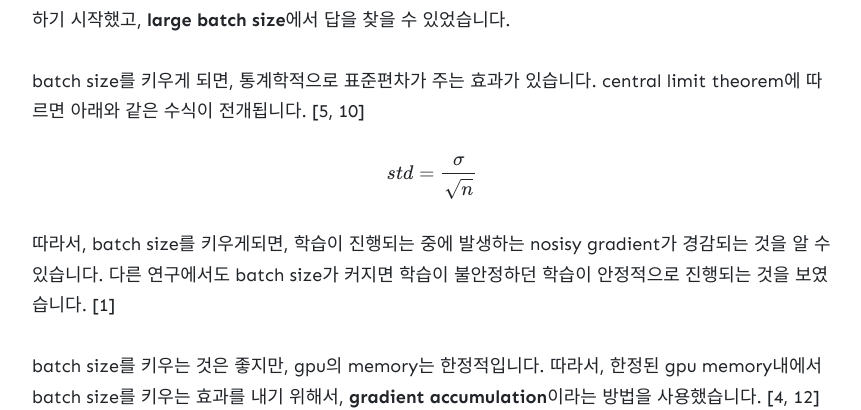
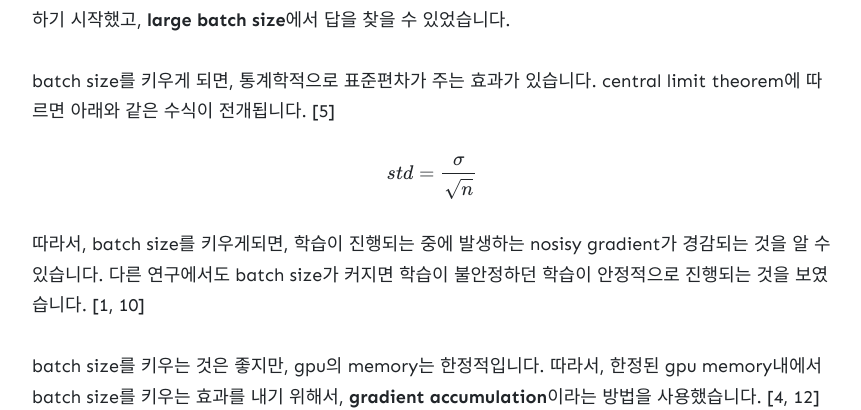
Before and after one commit to wowthemesnet/jekyll-theme-memoirs, a Jekyll site: the page built from _posts/2020-12-29-Gradient-Accumulation.md, in a window 1280 px wide and 900 px high, scrolled down 4225 px. Shown: the part 190-600 px from the top of the window, without its empty margins (208-1069 px from the left). Built offline with Jekyll 4.4.1, drawn with Linux system fonts in a browser that asks for light colours; nearby versions of some CDN libraries; formulas are drawn with MathJax 3; comment, search, counter and statistics services are not loaded; some of the changed text lies outside the part shown.

Commit message:
add review

```diff
--- a/_posts/2020-12-29-Gradient-Accumulation.md
+++ b/_posts/2020-12-29-Gradient-Accumulation.md
@@ -136,13 +136,13 @@ $\frac{d h_1}{dx_0}, \frac{dh_2}{dx_0}, \cdots, \frac{df_{\ell}(h_{\ell - 1})}{d
 모멘텀을 사용하는 옵티마이저를 활용하면서, 하이퍼파라미터에 상대적으로 덜 민감한 방법에 대해서 고민하기 시작했고, **large batch size**에서 답을 찾을 수 있었습니다.
 
 
-batch size를 키우게 되면, 통계학적으로 표준편차가 주는 효과가 있습니다. central limit theorem에 따르면 아래와 같은 수식이 전개됩니다. [5, 10]
+batch size를 키우게 되면, 통계학적으로 표준편차가 주는 효과가 있습니다. central limit theorem에 따르면 아래와 같은 수식이 전개됩니다. [5]
 
 $$
 std = \frac{\sigma}{\sqrt{n}}
 $$
 
-따라서, batch size를 키우게되면, 학습이 진행되는 중에 발생하는 nosisy gradient가 경감되는 것을 알 수 있습니다. 다른 연구에서도 batch size가 커지면 학습이 불안정하던 학습이 안정적으로 진행되는 것을 보였습니다. [1]
+따라서, batch size를 키우게되면, 학습이 진행되는 중에 발생하는 nosisy gradient가 경감되는 것을 알 수 있습니다. 다른 연구에서도 batch size가 커지면 학습이 불안정하던 학습이 안정적으로 진행되는 것을 보였습니다. [1, 10]
 
 
 batch size를 키우는 것은 좋지만, gpu의 memory는 한정적입니다. 따라서, 한정된 gpu memory내에서 batch size를 키우는 효과를 내기 위해서, **gradient accumulation**이라는 방법을 사용했습니다. [4, 12]
```
Also changed, not shown: other parts of _posts/2020-12-29-Gradient-Accumulation.md (+1 -1 lines).
